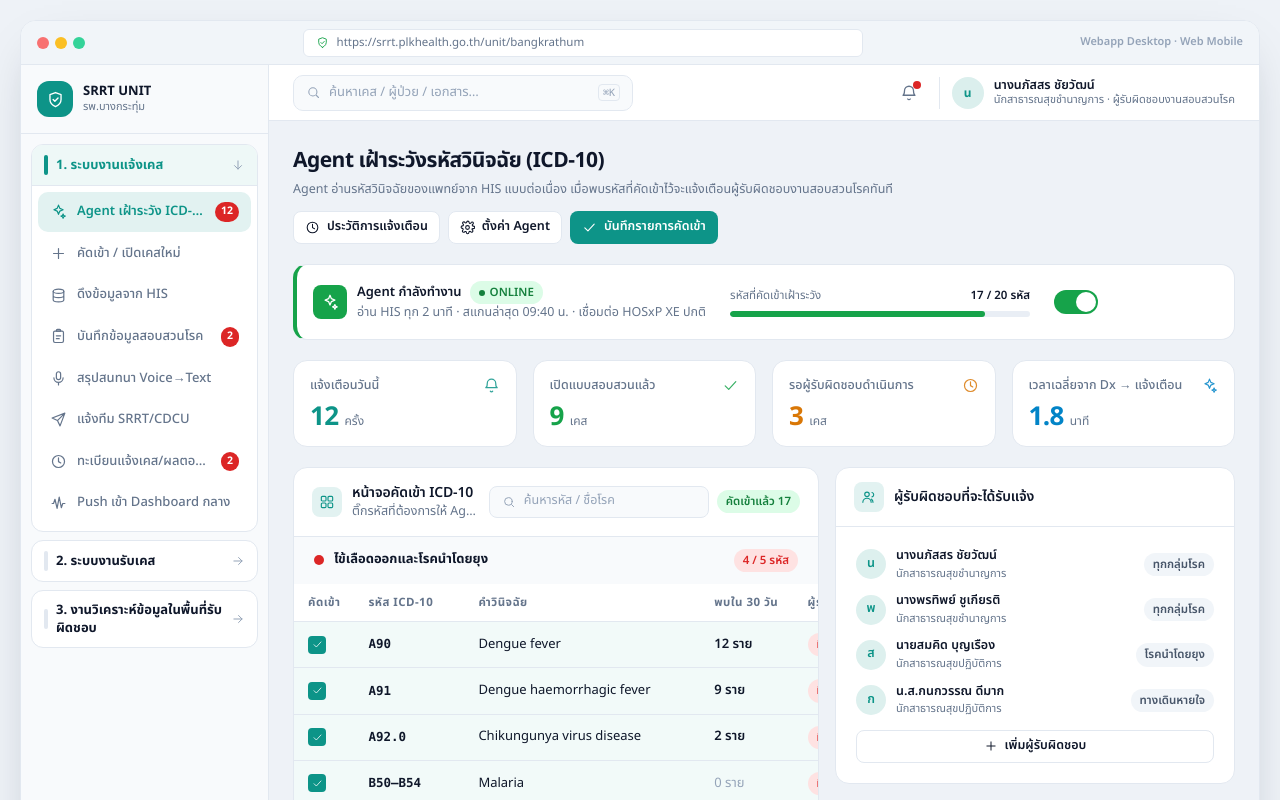
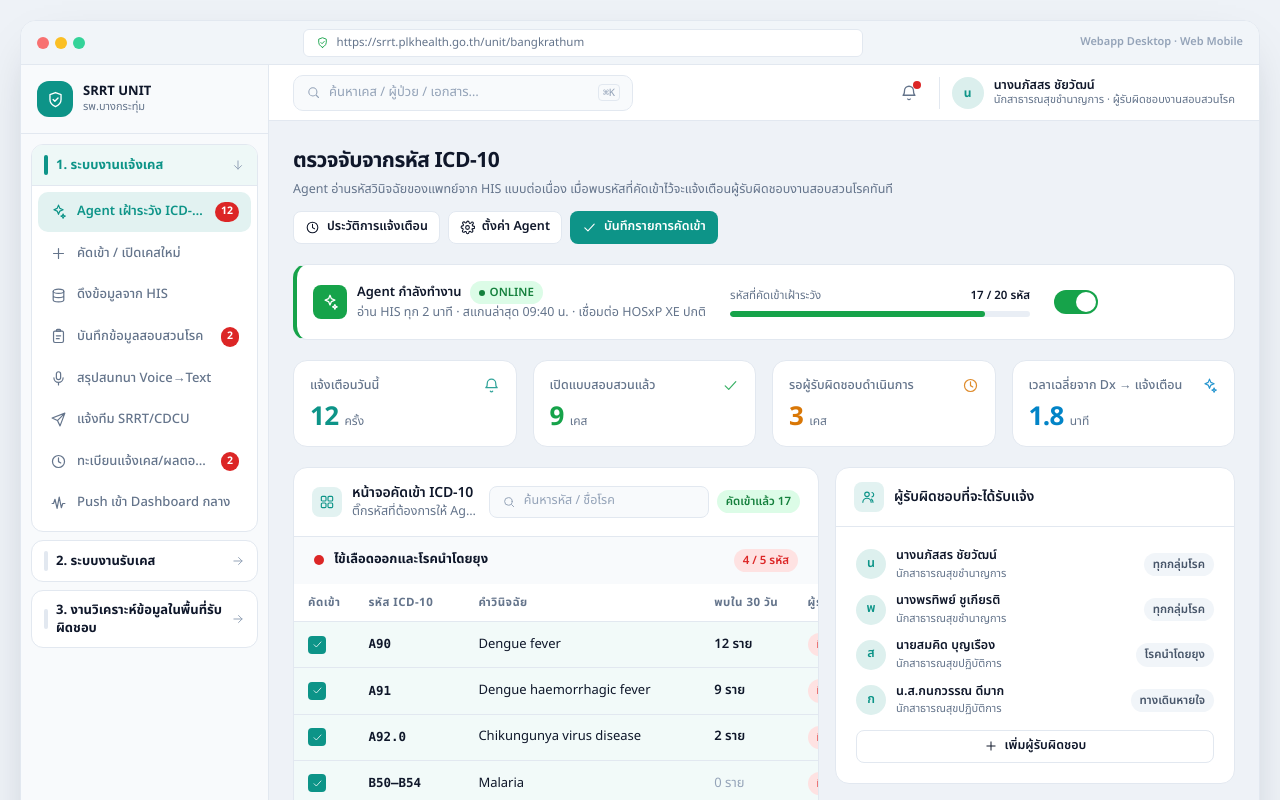
Before and after one commit to tehnplk/mockup-plk-dc, a Next.js app: page /unit/agent in a window 1280 px wide. Shown: the top 800 px of the page. Built offline with nearby package versions, Linux system fonts and the light colour scheme.

Commit message:
refactor(copy): simplify ICD-10 detector heading

```diff
--- a/src/app/unit/agent/page.tsx
+++ b/src/app/unit/agent/page.tsx
@@ -134,7 +134,7 @@ export default function AgentPage() {
   return (
     <>
       <PageHead
-        title="Agent เฝ้าระวังรหัสวินิจฉัย (ICD-10)"
+        title="ตรวจจับจากรหัส ICD-10"
         desc="Agent อ่านรหัสวินิจฉัยของแพทย์จาก HIS แบบต่อเนื่อง เมื่อพบรหัสที่คัดเข้าไว้จะแจ้งเตือนผู้รับผิดชอบงานสอบสวนโรคทันที"
         actions={
           <>
```
